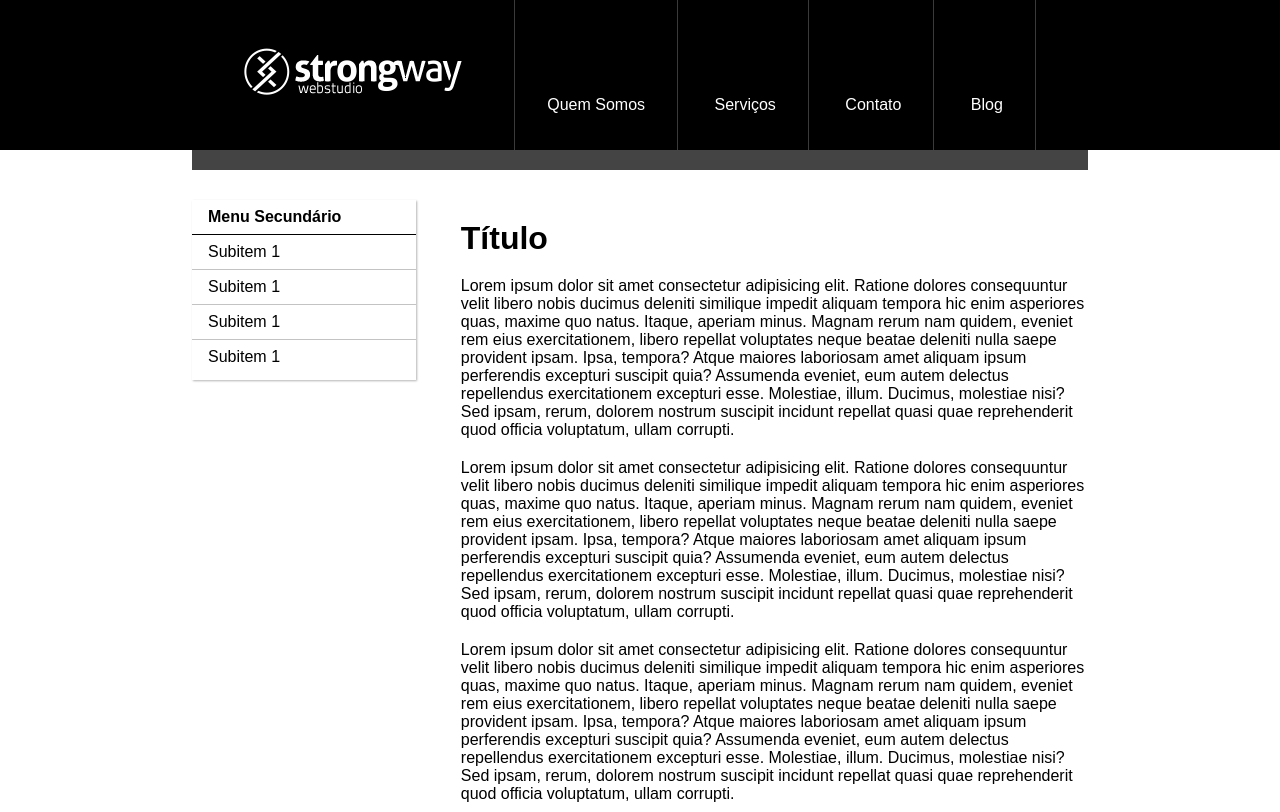
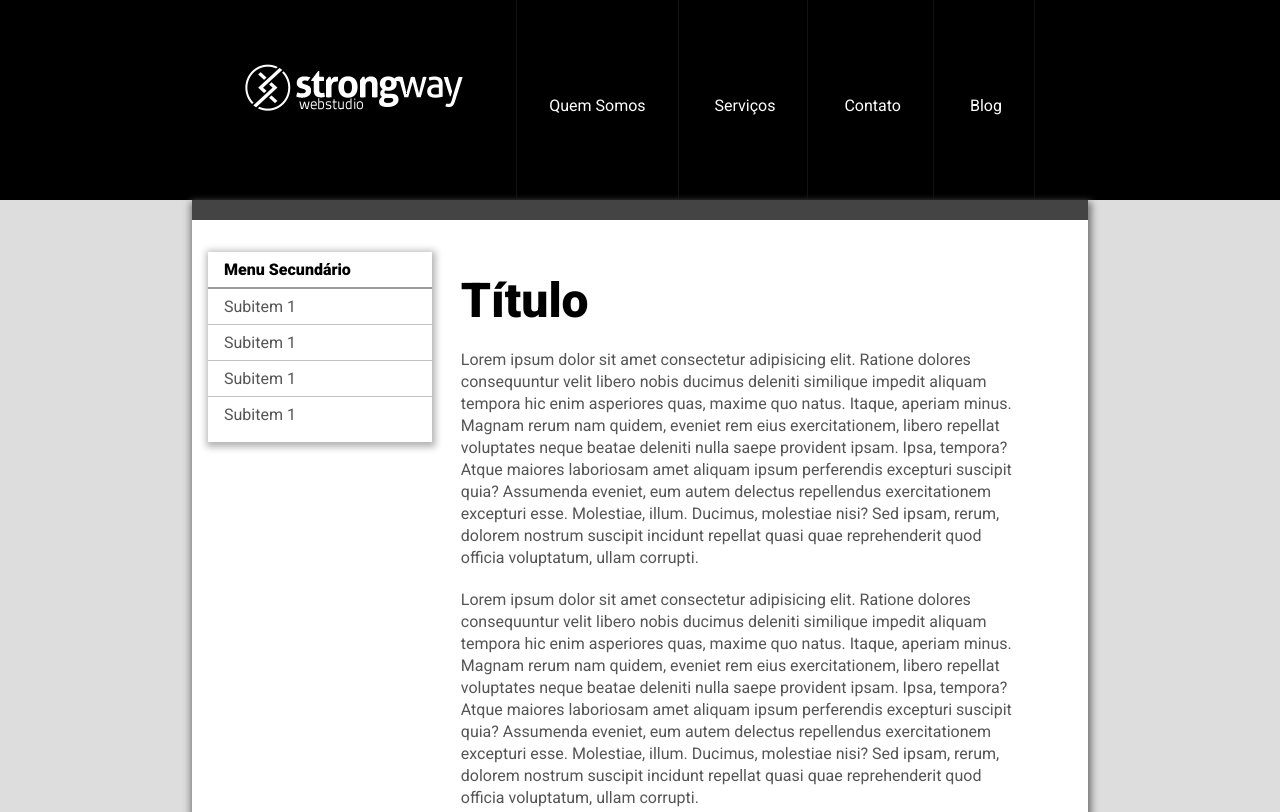
Before and after one commit to Carolbrandes/Strongway-webstudio-espelho, a plain HTML site: page index.html in a window 1280 px wide. Shown: the top 812 px of the page. Drawn offline with Linux system fonts and the light colour scheme.

Commit message:
finalização e refatoração do código

```diff
--- a/css/style.css
+++ b/css/style.css
@@ -1,7 +1,13 @@
 *{
     margin: 0;
     padding: 0;
-    font-family: Arial, Helvetica, sans-serif;
+    font-family: 'Roboto', sans-serif;
+    box-sizing: border-box;
+}
+
+body{
+    background-color: #dddddd;
+    height: 100%;
 }
 
 .container{
@@ -9,45 +15,31 @@
     margin: 0 auto;
 }
 
-.bg-header{
+.header-bg{
     background-color: #000;
 }
 
-
-.flex{
-    width: ;
-    height: 150px;
+.header-container{
+    height: 25vh;
     display: flex;
     justify-content: space-evenly;
-}
-
-.overflow{
     overflow: hidden;
 }
 
-.margin-top-30px{
-    margin-top: 30px;
+.header {
+    padding: 4rem 0 0 0;
 }
 
-.space-between{
-    justify-content: space-between;
-}
-
-.header {
-    padding: 3rem 0 0 0;
-}
-
-
-.menu a{
+.header-menu a{
     display: inline-block;
     color: #fff;
     text-decoration: none;
-    border-right: 1px solid rgba(95, 95, 95, 0.616);
+    border-right: 1px solid rgba(31, 31, 31, 0.616);
     padding: 6rem 2rem;
 }
 
-.menu a:first-of-type{
-    border-left: 1px solid rgba(95, 95, 95, 0.616);
+.header-menu a:first-of-type{
+    border-left: 1px solid rgba(31, 31, 31, 0.616);
 }
 
 .box-gray{
@@ -56,21 +48,40 @@
     background-color: #444444;
 }
 
+.conteudo-principal-bg{
+    background-color: #fff;
+   margin-bottom: 40px;
+    -webkit-box-shadow: 0.5px 5px 7px 3px rgba(117,117,117,1);
+    -moz-box-shadow: 0.5px 5px 7px 3px rgba(117,117,117,1);
+    box-shadow: 0.5px 5px 7px 3px rgba(117,117,117,1);
+}
+
+.conteudo-principal-container{
+    display: flex;
+    justify-content: space-between;
+    padding: 2rem 0 ;
+    margin-bottom: 20px;
+}
+
 .menu-lateral{
     width: 25%;
-    box-shadow: 1px 1px 2px rgb(182, 181, 181);
-    min-height: 180px;
+    height: 190px;
+    -webkit-box-shadow: 0.5px 2px 7px 3px rgba(179,179,179,1);
+    -moz-box-shadow: 0.5px 2px 7px 3px rgba(179,179,179,1);
+    box-shadow: 0.5px 2px 7px 3px rgba(179,179,179,1);
+   margin-left: 1rem;
 }
 
 .menu-lateral h2{
     font-size: 1rem;
     padding: 0.5rem 1rem;
-    border-bottom: 1px solid #000;
+    border-bottom: 2px solid #9e9b9b;
+    font-weight: 900;
 }
 
 .menu-lateral a{
     display: block;
-    color: #000;
+    color: #555555;
     text-decoration: none;
     padding: 0.5rem 1rem;
     border-bottom: 1px solid rgba(97, 97, 97, 0.377);
@@ -86,10 +97,14 @@
 
 .main h1{
     margin-top: 20px;
+    font-size:  3rem;
 }
 
 .main p{
     margin:  20px 0;
+    line-height: 22px;
+    width: 90%;
+    color: #555555;
 }
 
 .red-btn{
@@ -102,9 +117,19 @@
     box-sizing: border-box;
     text-decoration: none;
     text-align: center;
-    margin: 20px 0;
+    margin: 30px 0;
     border-radius: 10px;
     font-weight: bold;
     font-size: 0.8rem;
     letter-spacing: 0.1rem;
 }
+
+.footer{
+    margin-bottom:  200px;
+}
+
+.footer p{
+    color: #444444;
+    font-size: 0.8rem;
+    text-align: center;
+}
--- a/index.html
+++ b/index.html
@@ -5,17 +5,17 @@
     <meta charset="UTF-8">
     <meta name="viewport" content="width=device-width, initial-scale=1.0">
     <title>Strongway webstudio</title>
+    <link href="https://fonts.googleapis.com/css2?family=Roboto:wght@400;900&display=swap" rel="stylesheet">
     <link rel="stylesheet" href="css/style.css">
 </head>
 
 <body>
-
-    <div class="bg-header">
-        <div class="flex container overflow">
+    <div class="header-bg">
+        <div class="header-container  container">
             <header class="header">
                 <img src="./images/logotipo.png" alt="logo" class="logo">
             </header>
-            <nav class="menu">
+            <nav class="header-menu">
                 <a href="#">Quem Somos</a>
                 <a href="#">Serviços</a>
                 <a href="#">Contato</a>
@@ -24,10 +24,10 @@
         </div>
     </div>
 
-    <div class="container">
+    <div class="container conteudo-principal-bg">
         <div class="box-gray"></div>
 
-        <div class="flex space-between margin-top-30px">
+        <div class="conteudo-principal-container">
             <nav class="menu-lateral">
                 <h2>Menu Secundário</h2>
                     <a href="#">Subitem 1</a>
@@ -80,6 +80,9 @@
         </div>
     </div>
 
+    <footer class="footer container">
+        <p>Strongway Webstudio - Todos os direitos reservados</p>
+    </footer>
 </body>
 
 </html>
```
